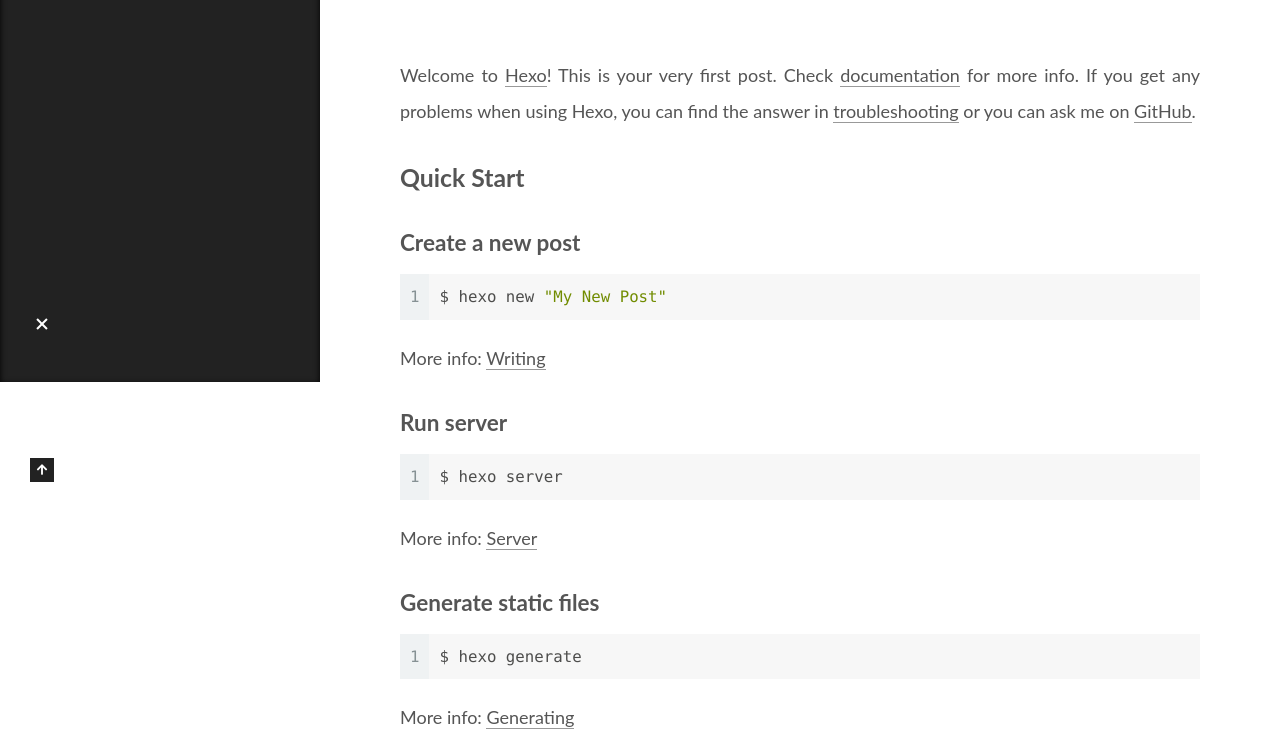
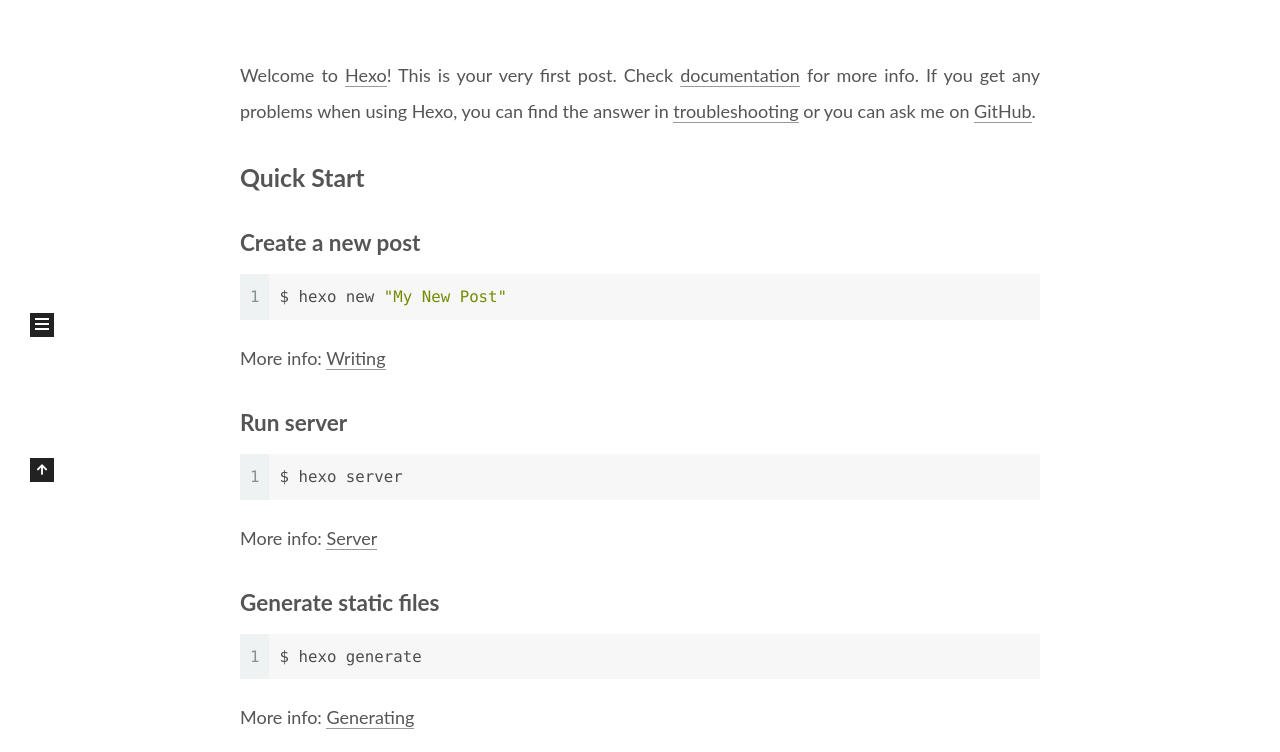
Before and after one commit to tomoyya/tomoyya.github.io, a plain HTML site: page 2022/11/01/hello-world/index.html in a window 1280 px wide. Shown: the part 418-1170 px from the top of the page. Drawn offline with Linux system fonts and the light colour scheme.

Commit message:
Site updated: 2022-11-01 21:33:29

```diff
--- a/2022/11/01/hello-world/index.html
+++ b/2022/11/01/hello-world/index.html
@@ -17,7 +17,7 @@
 
 <script id="hexo-configurations">
     var NexT = window.NexT || {};
-    var CONFIG = {"hostname":"tomoyya.github.io","root":"/","scheme":"Mist","version":"7.8.0","exturl":false,"sidebar":{"position":"left","display":"post","padding":18,"offset":12,"onmobile":false},"copycode":{"enable":false,"show_result":false,"style":null},"back2top":{"enable":true,"sidebar":false,"scrollpercent":false},"bookmark":{"enable":false,"color":"#222","save":"auto"},"fancybox":false,"mediumzoom":false,"lazyload":false,"pangu":false,"comments":{"style":"tabs","active":null,"storage":true,"lazyload":false,"nav":null},"algolia":{"hits":{"per_page":10},"labels":{"input_placeholder":"Search for Posts","hits_empty":"We didn't find any results for the search: ${query}","hits_stats":"${hits} results found in ${time} ms"}},"localsearch":{"enable":false,"trigger":"auto","top_n_per_article":1,"unescape":false,"preload":false},"motion":{"enable":true,"async":false,"transition":{"post_block":"fadeIn","post_header":"slideDownIn","post_body":"slideDownIn","coll_header":"slideLeftIn","sidebar":"slideUpIn"}}};
+    var CONFIG = {"hostname":"tomoyya.github.io","root":"/","scheme":"Pisces","version":"7.8.0","exturl":false,"sidebar":{"position":"left","display":"post","padding":18,"offset":12,"onmobile":false},"copycode":{"enable":false,"show_result":false,"style":null},"back2top":{"enable":true,"sidebar":false,"scrollpercent":false},"bookmark":{"enable":false,"color":"#222","save":"auto"},"fancybox":false,"mediumzoom":false,"lazyload":false,"pangu":false,"comments":{"style":"tabs","active":null,"storage":true,"lazyload":false,"nav":null},"algolia":{"hits":{"per_page":10},"labels":{"input_placeholder":"Search for Posts","hits_empty":"We didn't find any results for the search: ${query}","hits_stats":"${hits} results found in ${time} ms"}},"localsearch":{"enable":false,"trigger":"auto","top_n_per_article":1,"unescape":false,"preload":false},"motion":{"enable":true,"async":false,"transition":{"post_block":"fadeIn","post_header":"slideDownIn","post_body":"slideDownIn","coll_header":"slideLeftIn","sidebar":"slideUpIn"}}};
   </script>
 
   <meta name="description" content="Welcome to Hexo! This is your very first post. Check documentation for more info. If you get any problems when using Hexo, you can find the answer in troubleshooting or you can ask me on GitHub. Quick">
@@ -320,7 +320,7 @@
   </span>
   <span class="author" itemprop="copyrightHolder">tomoyya</span>
 </div>
-  <div class="powered-by">由 <a href="https://hexo.io/" class="theme-link" rel="noopener" target="_blank">Hexo</a> & <a href="https://mist.theme-next.org/" class="theme-link" rel="noopener" target="_blank">NexT.Mist</a> 强力驱动
+  <div class="powered-by">由 <a href="https://hexo.io/" class="theme-link" rel="noopener" target="_blank">Hexo</a> & <a href="https://pisces.theme-next.org/" class="theme-link" rel="noopener" target="_blank">NexT.Pisces</a> 强力驱动
   </div>
 
 
@@ -346,7 +346,7 @@
 <script src="/js/motion.js"></script>
 
 
-<script src="/js/schemes/muse.js"></script>
+<script src="/js/schemes/pisces.js"></script>
 
 
 <script src="/js/next-boot.js"></script>
--- a/js/schemes/muse.js
+++ /dev/null
@@ -1,113 +0,0 @@
-/* global NexT, CONFIG, Velocity */
-
-document.addEventListener('DOMContentLoaded', () => {
-
-  var isRight = CONFIG.sidebar.position === 'right';
-  var SIDEBAR_WIDTH = CONFIG.sidebar.width || 320;
-  var SIDEBAR_DISPLAY_DURATION = 200;
-  var mousePos = {};
-
-  var sidebarToggleLines = {
-    lines: document.querySelector('.sidebar-toggle'),
-    init : function() {
-      this.lines.classList.remove('toggle-arrow', 'toggle-close');
-    },
-    arrow: function() {
-      this.lines.classList.remove('toggle-close');
-      this.lines.classList.add('toggle-arrow');
-    },
-    close: function() {
-      this.lines.classList.remove('toggle-arrow');
-      this.lines.classList.add('toggle-close');
-    }
-  };
-
-  var sidebarToggleMotion = {
-    sidebarEl       : document.querySelector('.sidebar'),
-    isSidebarVisible: false,
-    init            : function() {
-      sidebarToggleLines.init();
-
-      window.addEventListener('mousedown', this.mousedownHandler.bind(this));
-      window.addEventListener('mouseup', this.mouseupHandler.bind(this));
-      document.querySelector('#sidebar-dimmer').addEventListener('click', this.clickHandler.bind(this));
-      document.querySelector('.sidebar-toggle').addEventListener('click', this.clickHandler.bind(this));
-      document.querySelector('.sidebar-toggle').addEventListener('mouseenter', this.mouseEnterHandler.bind(this));
-      document.querySelector('.sidebar-toggle').addEventListener('mouseleave', this.mouseLeaveHandler.bind(this));
-      window.addEventListener('sidebar:show', this.showSidebar.bind(this));
-      window.addEventListener('sidebar:hide', this.hideSidebar.bind(this));
-    },
-    mousedownHandler: function(event) {
-      mousePos.X = event.pageX;
-      mousePos.Y = event.pageY;
-    },
-    mouseupHandler: function(event) {
-      var deltaX = event.pageX - mousePos.X;
-      var deltaY = event.pageY - mousePos.Y;
-      var clickingBlankPart = Math.sqrt((deltaX * deltaX) + (deltaY * deltaY)) < 20 && event.target.matches('.main');
-      if (this.isSidebarVisible && (clickingBlankPart || event.target.matches('img.medium-zoom-image, .fancybox img'))) {
-        this.hideSidebar();
-      }
-    },
-    clickHandler: function() {
-      this.isSidebarVisible ? this.hideSidebar() : this.showSidebar();
-    },
-    mouseEnterHandler: function() {
-      if (!this.isSidebarVisible) {
-        sidebarToggleLines.arrow();
-      }
-    },
-    mouseLeaveHandler: function() {
-      if (!this.isSidebarVisible) {
-        sidebarToggleLines.init();
-      }
-    },
-    showSidebar: function() {
-      this.isSidebarVisible = true;
-      this.sidebarEl.classList.add('sidebar-active');
-      if (typeof Velocity === 'function') {
-        Velocity(document.querySelectorAll('.sidebar .motion-element'), isRight ? 'transition.slideRightIn' : 'transition.slideLeftIn', {
-          stagger: 50,
-          drag   : true
-        });
-      }
-
-      sidebarToggleLines.close();
-      NexT.utils.isDesktop() && window.anime(Object.assign({
-        targets : document.body,
-        duration: SIDEBAR_DISPLAY_DURATION,
-        easing  : 'linear'
-      }, isRight ? {
-        'padding-right': SIDEBAR_WIDTH
-      } : {
-        'padding-left': SIDEBAR_WIDTH
-      }));
-    },
-    hideSidebar: function() {
-      this.isSidebarVisible = false;
-      this.sidebarEl.classList.remove('sidebar-active');
-
-      sidebarToggleLines.init();
-      NexT.utils.isDesktop() && window.anime(Object.assign({
-        targets : document.body,
-        duration: SIDEBAR_DISPLAY_DURATION,
-        easing  : 'linear'
-      }, isRight ? {
-        'padding-right': 0
-      } : {
-        'padding-left': 0
-      }));
-    }
-  };
-  sidebarToggleMotion.init();
-
-  function updateFooterPosition() {
-    var footer = document.querySelector('.footer');
-    var containerHeight = document.querySelector('.header').offsetHeight + document.querySelector('.main').offsetHeight + footer.offsetHeight;
-    footer.classList.toggle('footer-fixed', containerHeight <= window.innerHeight);
-  }
-
-  updateFooterPosition();
-  window.addEventListener('resize', updateFooterPosition);
-  window.addEventListener('scroll', updateFooterPosition);
-});
--- /dev/null
+++ b/js/schemes/pisces.js
@@ -0,0 +1,86 @@
+/* global NexT, CONFIG */
+
+var Affix = {
+  init: function(element, options) {
+    this.element = element;
+    this.offset = options || 0;
+    this.affixed = null;
+    this.unpin = null;
+    this.pinnedOffset = null;
+    this.checkPosition();
+    window.addEventListener('scroll', this.checkPosition.bind(this));
+    window.addEventListener('click', this.checkPositionWithEventLoop.bind(this));
+    window.matchMedia('(min-width: 992px)').addListener(event => {
+      if (event.matches) {
+        this.offset = NexT.utils.getAffixParam();
+        this.checkPosition();
+      }
+    });
+  },
+  getState: function(scrollHeight, height, offsetTop, offsetBottom) {
+    let scrollTop = window.scrollY;
+    let targetHeight = window.innerHeight;
+    if (offsetTop != null && this.affixed === 'top') {
+      if (document.querySelector('.content-wrap').offsetHeight < offsetTop) return 'top';
+      return scrollTop < offsetTop ? 'top' : false;
+    }
+    if (this.affixed === 'bottom') {
+      if (offsetTop != null) return this.unpin <= this.element.getBoundingClientRect().top ? false : 'bottom';
+      return scrollTop + targetHeight <= scrollHeight - offsetBottom ? false : 'bottom';
+    }
+    let initializing = this.affixed === null;
+    let colliderTop = initializing ? scrollTop : this.element.getBoundingClientRect().top + scrollTop;
+    let colliderHeight = initializing ? targetHeight : height;
+    if (offsetTop != null && scrollTop <= offsetTop) return 'top';
+    if (offsetBottom != null && (colliderTop + colliderHeight >= scrollHeight - offsetBottom)) return 'bottom';
+    return false;
+  },
+  getPinnedOffset: function() {
+    if (this.pinnedOffset) return this.pinnedOffset;
+    this.element.classList.remove('affix-top', 'affix-bottom');
+    this.element.classList.add('affix');
+    return (this.pinnedOffset = this.element.getBoundingClientRect().top);
+  },
+  checkPositionWithEventLoop() {
+    setTimeout(this.checkPosition.bind(this), 1);
+  },
+  checkPosition: function() {
+    if (window.getComputedStyle(this.element).display === 'none') return;
+    let height = this.element.offsetHeight;
+    let { offset } = this;
+    let offsetTop = offset.top;
+    let offsetBottom = offset.bottom;
+    let { scrollHeight } = document.body;
+    let affix = this.getState(scrollHeight, height, offsetTop, offsetBottom);
+    if (this.affixed !== affix) {
+      if (this.unpin != null) this.element.style.top = '';
+      let affixType = 'affix' + (affix ? '-' + affix : '');
+      this.affixed = affix;
+      this.unpin = affix === 'bottom' ? this.getPinnedOffset() : null;
+      this.element.classList.remove('affix', 'affix-top', 'affix-bottom');
+      this.element.classList.add(affixType);
+    }
+    if (affix === 'bottom') {
+      this.element.style.top = scrollHeight - height - offsetBottom + 'px';
+    }
+  }
+};
+
+NexT.utils.getAffixParam = function() {
+  const sidebarOffset = CONFIG.sidebar.offset || 12;
+
+  let headerOffset = document.querySelector('.header-inner').offsetHeight;
+  let footerOffset = document.querySelector('.footer').offsetHeight;
+
+  document.querySelector('.sidebar').style.marginTop = headerOffset + sidebarOffset + 'px';
+
+  return {
+    top   : headerOffset,
+    bottom: footerOffset
+  };
+};
+
+document.addEventListener('DOMContentLoaded', () => {
+
+  Affix.init(document.querySelector('.sidebar-inner'), NexT.utils.getAffixParam());
+});
```
Also changed, not shown: archives/2022/11/index.html (+3 -3 lines), archives/2022/index.html (+3 -3 lines), archives/index.html (+3 -3 lines), index.html (+3 -3 lines).
